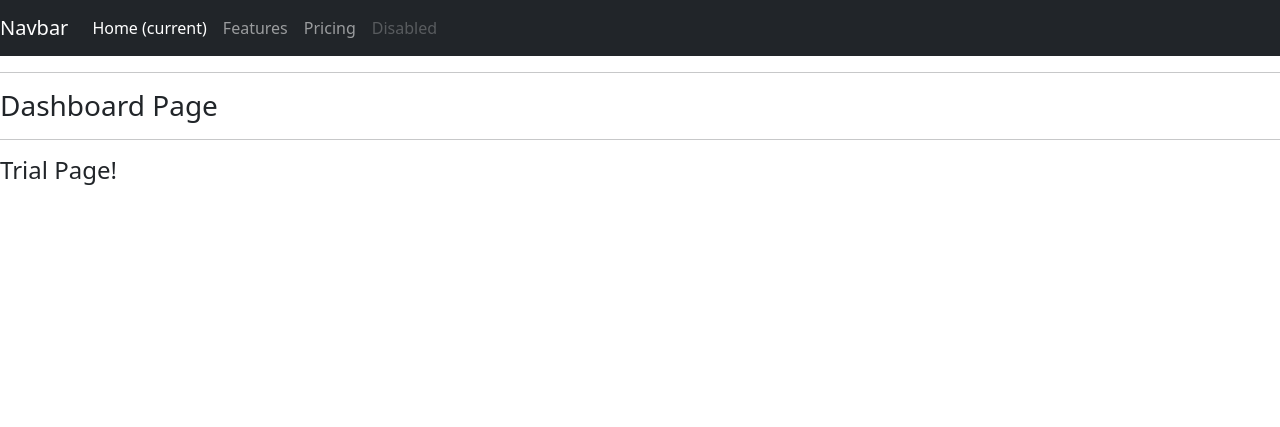
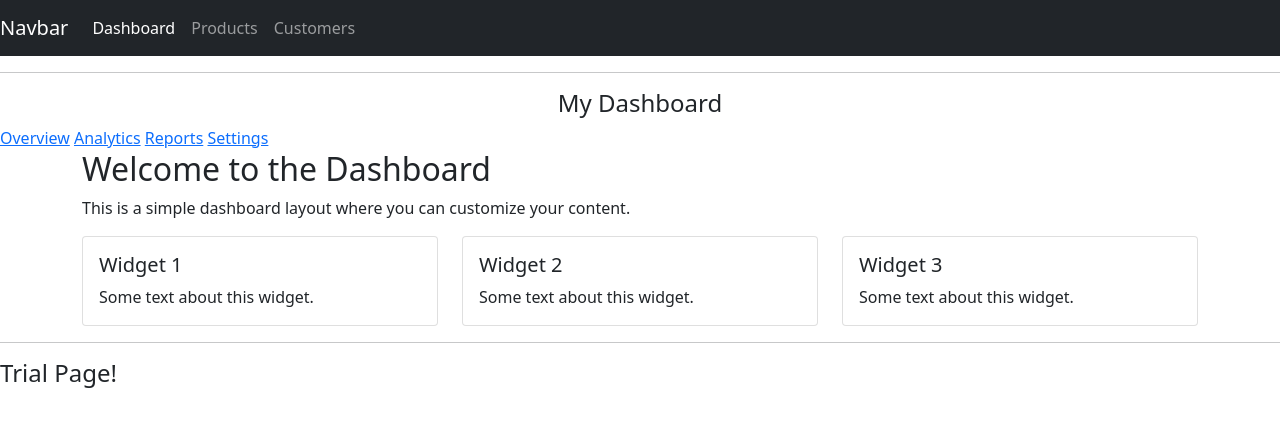
Before and after one commit to pbmulinzi/dj_CustomerMgtSystem, a Django app: page / in a window 1280 px wide. Shown: the top 427 px of the page. Run offline with Django 5.2, Linux system fonts and the light colour scheme.

Commit message:
initial works on my sample dashboard template using html

```diff
--- a/Account/templates/Account/Dashboard.html
+++ b/Account/templates/Account/Dashboard.html
@@ -2,6 +2,45 @@
 
 {% block content %}
 
-<h3>Dashboard Page</h3>
+<div class="sidebar">
+    <h4 class="text-center">My Dashboard</h4>
+    <a href="#">Overview</a>
+    <a href="#">Analytics</a>
+    <a href="#">Reports</a>
+    <a href="#">Settings</a>
+</div>
+
+<div class="content">
+    <div class="container">
+        <h2>Welcome to the Dashboard</h2>
+        <p>This is a simple dashboard layout where you can customize your content.</p>
+        <div class="row">
+            <div class="col-md-4">
+                <div class="card">
+                    <div class="card-body">
+                        <h5 class="card-title">Widget 1</h5>
+                        <p class="card-text">Some text about this widget.</p>
+                    </div>
+                </div>
+            </div>
+            <div class="col-md-4">
+                <div class="card">
+                    <div class="card-body">
+                        <h5 class="card-title">Widget 2</h5>
+                        <p class="card-text">Some text about this widget.</p>
+                    </div>
+                </div>
+            </div>
+            <div class="col-md-4">
+                <div class="card">
+                    <div class="card-body">
+                        <h5 class="card-title">Widget 3</h5>
+                        <p class="card-text">Some text about this widget.</p>
+                    </div>
+                </div>
+            </div>
+        </div>
+    </div>
+</div>
 
 {% endblock %}
--- a/Account/templates/Account/main.html
+++ b/Account/templates/Account/main.html
@@ -1,7 +1,7 @@
 <!DOCTYPE html>
 <html lang="en">
 <head>
-    <title>Document</title>
+    <title>Bms</title>
     <link href="https://cdn.jsdelivr.net/npm/bootstrap@5.0.2/dist/css/bootstrap.min.css" rel="stylesheet" integrity="sha384-EVSTQN3/azprG1Anm3QDgpJLIm9Nao0Yz1ztcQTwFspd3yD65VohhpuuCOmLASjC" crossorigin="anonymous">
 </head>
 <body>
@@ -19,4 +19,9 @@
     <h4>Trial Page!</h4>
 
 </body>
+
+<script src="https://code.jquery.com/jquery-3.3.1.slim.min.js" integrity="sha384-q8i/X+965DzO0rT7abK41JStQIAqVgRVzpbzo5smXKp4YfRvH+8abtTE1Pi6jizo" crossorigin="anonymous"></script>
+<script src="https://cdn.jsdelivr.net/npm/popper.js@1.14.7/dist/umd/popper.min.js" integrity="sha384-UO2eT0CpHqdSJQ6hJty5KVphtPhzWj9WO1clHTMGa3JDZwrnQq4sF86dIHNDz0W1" crossorigin="anonymous"></script>
+<script src="https://cdn.jsdelivr.net/npm/bootstrap@4.3.1/dist/js/bootstrap.min.js" integrity="sha384-JjSmVgyd0p3pXB1rRibZUAYoIIy6OrQ6VrjIEaFf/nJGzIxFDsf4x0xIM+B07jRM" crossorigin="anonymous"></script>
+
 </html>
--- a/Account/templates/Account/navbar.html
+++ b/Account/templates/Account/navbar.html
@@ -5,10 +5,9 @@
     </button>
     <div class="collapse navbar-collapse" id="navbarNavAltMarkup">
       <div class="navbar-nav">
-        <a class="nav-item nav-link active" href="#">Home <span class="sr-only">(current)</span></a>
-        <a class="nav-item nav-link" href="#">Features</a>
-        <a class="nav-item nav-link" href="#">Pricing</a>
-        <a class="nav-item nav-link disabled" href="#">Disabled</a>
+        <a class="nav-item nav-link active" href="#">Dashboard</a>
+        <a class="nav-item nav-link" href="#">Products</a>
+        <a class="nav-item nav-link" href="#">Customers</a>
       </div>
     </div>
   </nav>
```
